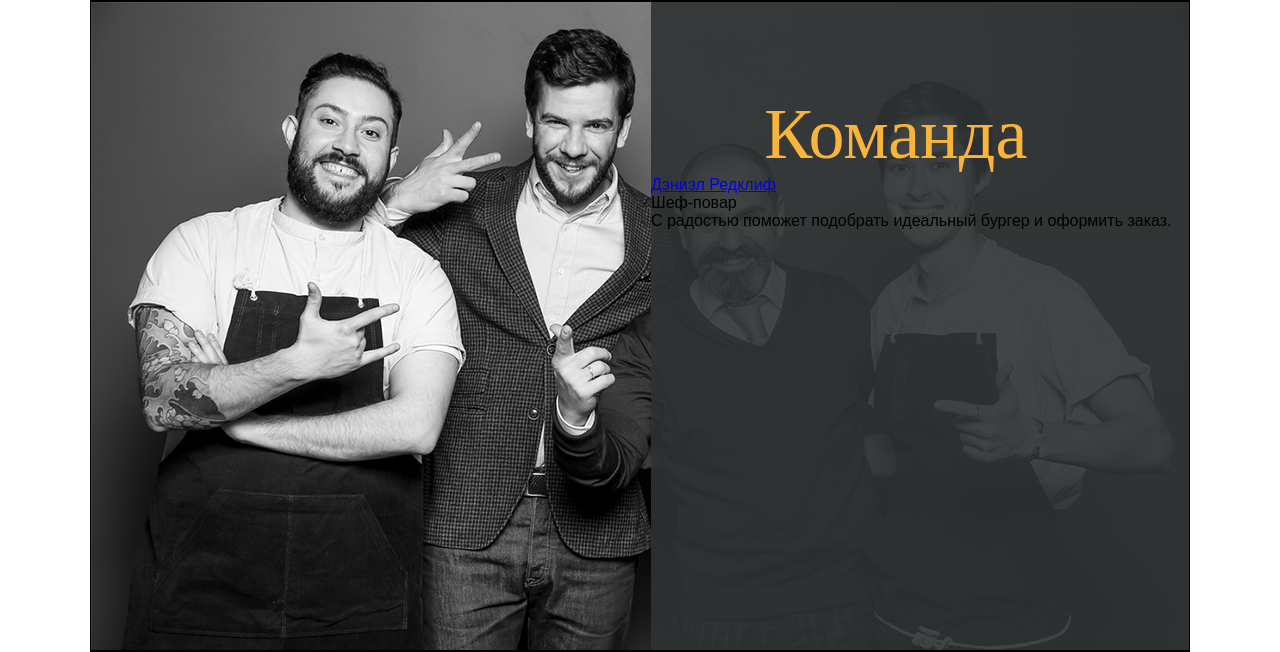
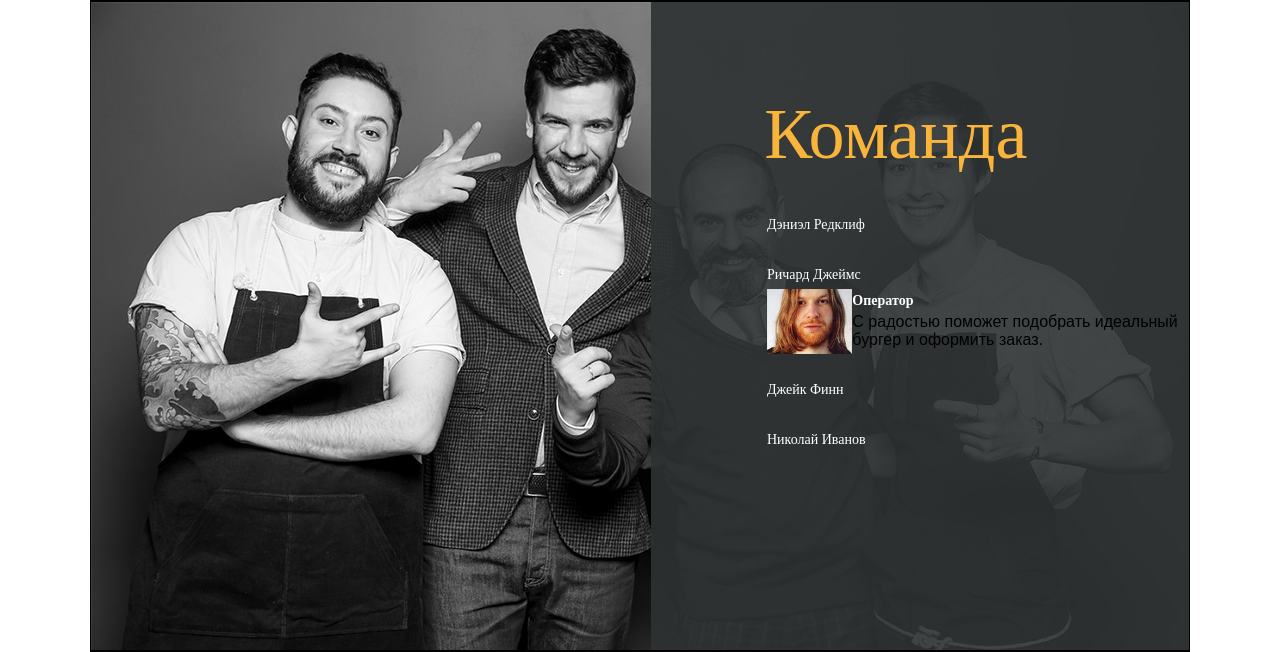
Before and after one commit to Arsonix1/arsonix1.github.io, a PHP site: page / in a window 1280 px wide. Shown: the part 1949-2601 px from the top of the page. Run offline with PHP 8.4, Linux system fonts and the light colour scheme.

Commit message:
Первый член команды

```diff
--- a/css/main.css
+++ b/css/main.css
@@ -539,6 +539,31 @@
   margin-left: 1%;
 }
 
+.team-accordeon {
+  margin-left: 116px;
+  margin-top: 35px;
+}
+.team-accordeon__item {
+  margin-bottom: 22px;
+}
+.team-accordeon__name {
+  text-decoration: none;
+  font-size: 14px;
+  line-height: 28px;
+  color: #fff;
+  font-family: "Gagalin";
+}
+.team-accordeon__content {
+  display: flex;
+}
+.team-accordeon__post {
+  font-size: 14px;
+  line-height: 24px;
+  color: #fff;
+  font-family: "Ubuntu";
+  font-weight: 700;
+}
+
 ul {
   margin: 0;
   padding: 0;
--- a/css/main.scss
+++ b/css/main.scss
@@ -16,6 +16,7 @@
 @import './delivery/order-form';
 
 @import './team/team-base';
+@import './team/team-accordeon';
 
 ul {
   margin: 0;
--- a/css/team/_team-accordeon.scss
+++ b/css/team/_team-accordeon.scss
@@ -1,3 +1,24 @@
 .team-accordeon {
-
+  margin-left: 116px;
+  margin-top: 35px;
+  &__item {
+    margin-bottom: 22px;
+  }
+  &__name {
+    text-decoration: none;
+    font-size: 14px;
+    line-height: 28px;
+    color: #fff;
+    font-family: "Gagalin";
+  }
+  &__content {
+    display: flex;
+  }
+  &__post {
+    font-size: 14px;
+    line-height: 24px;
+    color: #fff;
+    font-family: "Ubuntu";
+    font-weight: 700;
+  }
 }
--- a/index.html
+++ b/index.html
@@ -134,15 +134,48 @@
           <div class="title team__title">Команда</div>
           <ul class="team-accordeon">
             <li class="team-accordeon__item"><a href="#" class="team-accordeon__name">Дэниэл Редклиф</a>
+              <!-- <div class="team-accordeon__content">
+                <div class="team-accordeon__pic">
+                  <img src="./img/team/james.png" alt="" class="team-accordeon__img">
+                </div>
+                <div class="team-accordeon__text">
+                  <div class="team-accordeon__post">Оператор</div>
+                  <div class="team-accordeon__text-content">С радостью поможет подобрать идеальный бургер и оформить заказ.</div>
+                </div>
+              </div> -->
+            </li>
+            <li class="team-accordeon__item"><a href="#" class="team-accordeon__name">Ричард Джеймс</a>
               <div class="team-accordeon__content">
                 <div class="team-accordeon__pic">
-                  <div class="team-accordeon__img"></div>
+                  <img src="./img/team/james.png" alt="" class="team-accordeon__img">
                 </div>
                 <div class="team-accordeon__text">
-                  <div class="team-accordeon__post">Шеф-повар</div>
+                  <div class="team-accordeon__post">Оператор</div>
                   <div class="team-accordeon__text-content">С радостью поможет подобрать идеальный бургер и оформить заказ.</div>
                 </div>
               </div>
+            </li>
+            <li class="team-accordeon__item"><a href="#" class="team-accordeon__name">Джейк Финн</a>
+              <!-- <div class="team-accordeon__content">
+                <div class="team-accordeon__pic">
+                  <img src="./img/team/james.png" alt="" class="team-accordeon__img">
+                </div>
+                <div class="team-accordeon__text">
+                  <div class="team-accordeon__post">Оператор</div>
+                  <div class="team-accordeon__text-content">С радостью поможет подобрать идеальный бургер и оформить заказ.</div>
+                </div>
+              </div> -->
+            </li>
+            <li class="team-accordeon__item"><a href="#" class="team-accordeon__name">Николай Иванов</a>
+              <!-- <div class="team-accordeon__content">
+                <div class="team-accordeon__pic">
+                  <img src="./img/team/james.png" alt="" class="team-accordeon__img">
+                </div>
+                <div class="team-accordeon__text">
+                  <div class="team-accordeon__post">Оператор</div>
+                  <div class="team-accordeon__text-content">С радостью поможет подобрать идеальный бургер и оформить заказ.</div>
+                </div>
+              </div> -->
             </li>
           </ul>
         </div>
```
